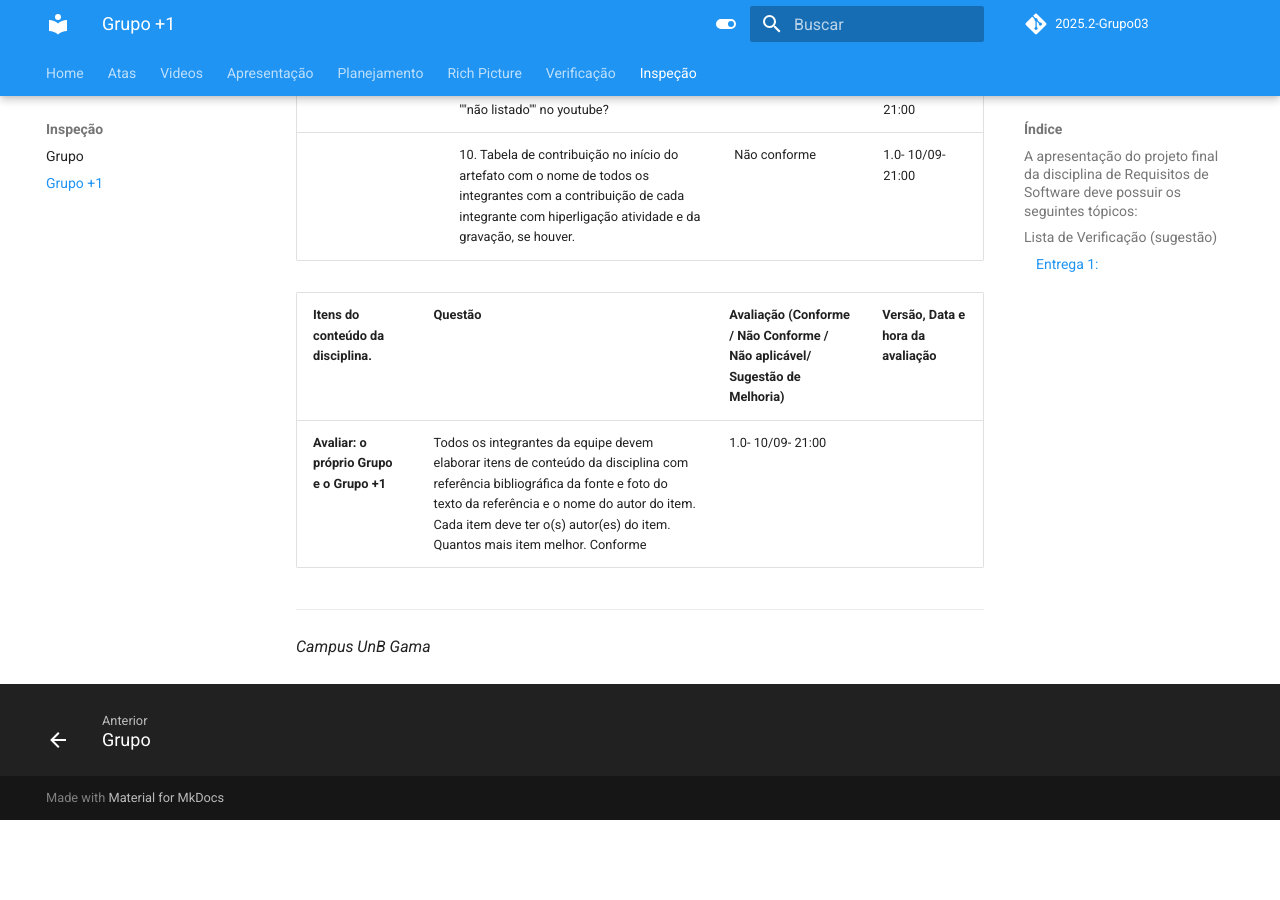
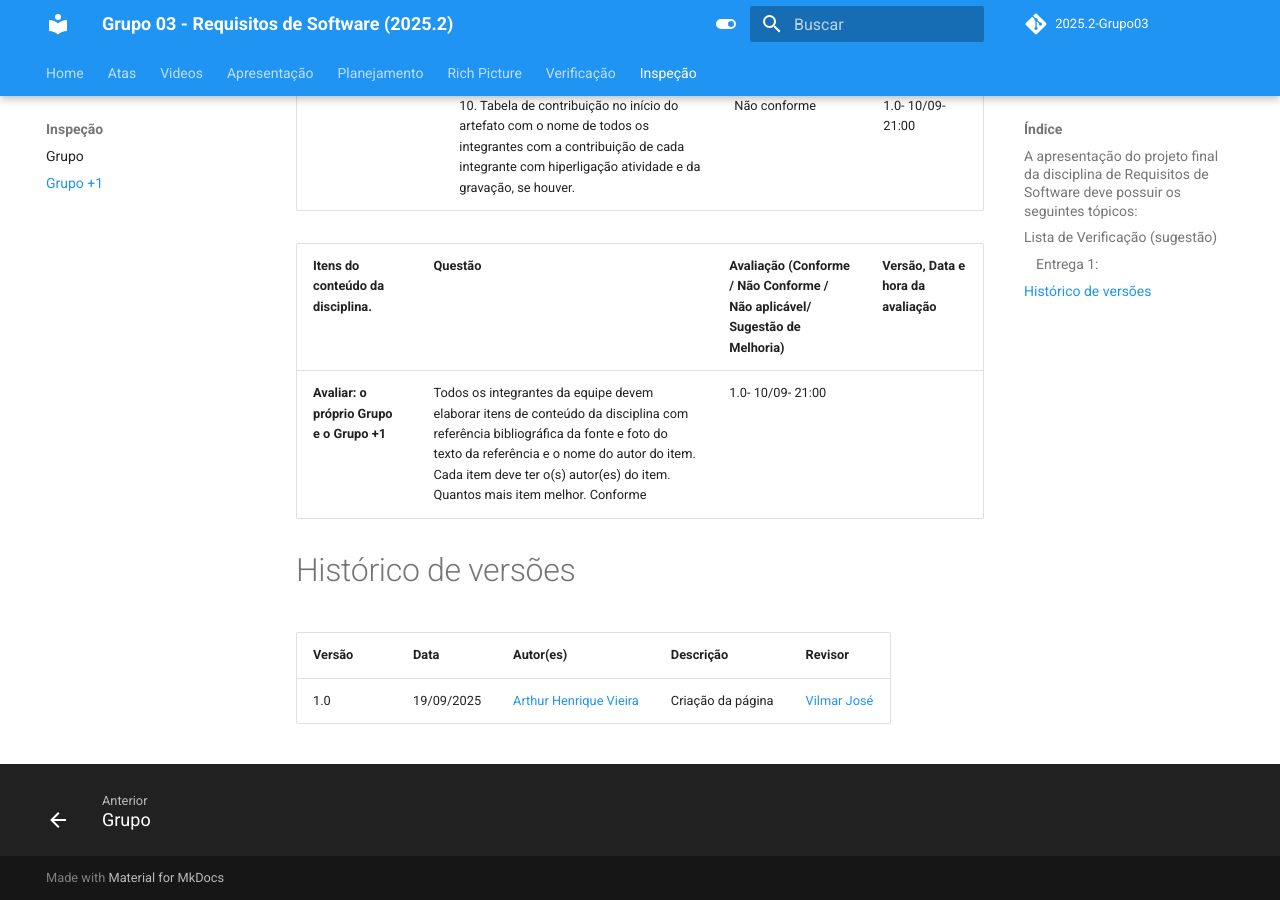
Before and after one commit to Requisitos-de-Software/2025.2-Grupo03, an MkDocs documentation site: the page built from docs/Inspeção/inspeção_grupo_mais_um.md, in a window 1280 px wide and 900 px high, scrolled down 2477 px. Built offline with MkDocs 1.6.1 and Material for MkDocs 9.7.7, drawn with Linux system fonts in a browser that asks for light colours; comment, search, counter and statistics services are not loaded; before the commit the page ends 3297 px from its top, so only the background shows below that.

Commit message:
Update Histórico de versão

```diff
--- a/docs/Inspeção/inspeção_grupo_mais_um.md
+++ b/docs/Inspeção/inspeção_grupo_mais_um.md
@@ -51,5 +51,9 @@ Planejamento do Projeto, equipe, App selecionado para o projeto da disciplina, F
 | :--- | :--- | :--- | :--- |
 **Avaliar: o próprio Grupo e o Grupo +1**  | Todos os integrantes da equipe devem elaborar itens de conteúdo da disciplina com referência bibliográfica da fonte e foto do texto da referência e o nome do autor do item. Cada item deve ter o(s) autor(es) do item. Quantos mais item melhor. Conforme  | 1.0- 10/09- 21:00 |
 
----
-*Campus UnB Gama*
+
+# Histórico de versões
+
+| Versão       | Data | Autor(es)                            | Descrição                | Revisor |
+|------------|--------|--------------------------------------|--------------------------|---------|
+| 1.0 | 19/09/2025    | [Arthur Henrique Vieira](https://github.com/arthurhvieira1)   | Criação da página | [Vilmar José](https://github.com/VilmarFagundes)
```
